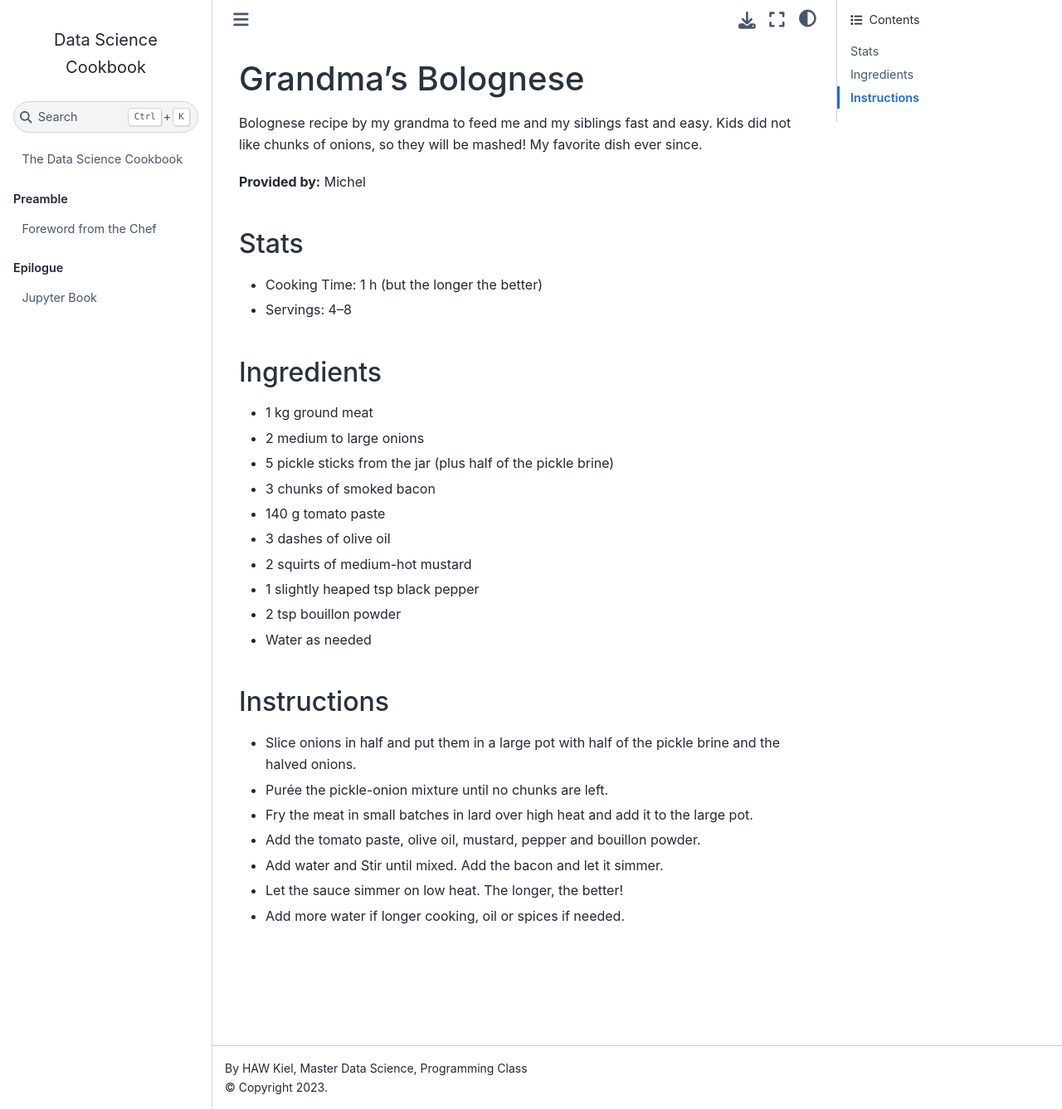
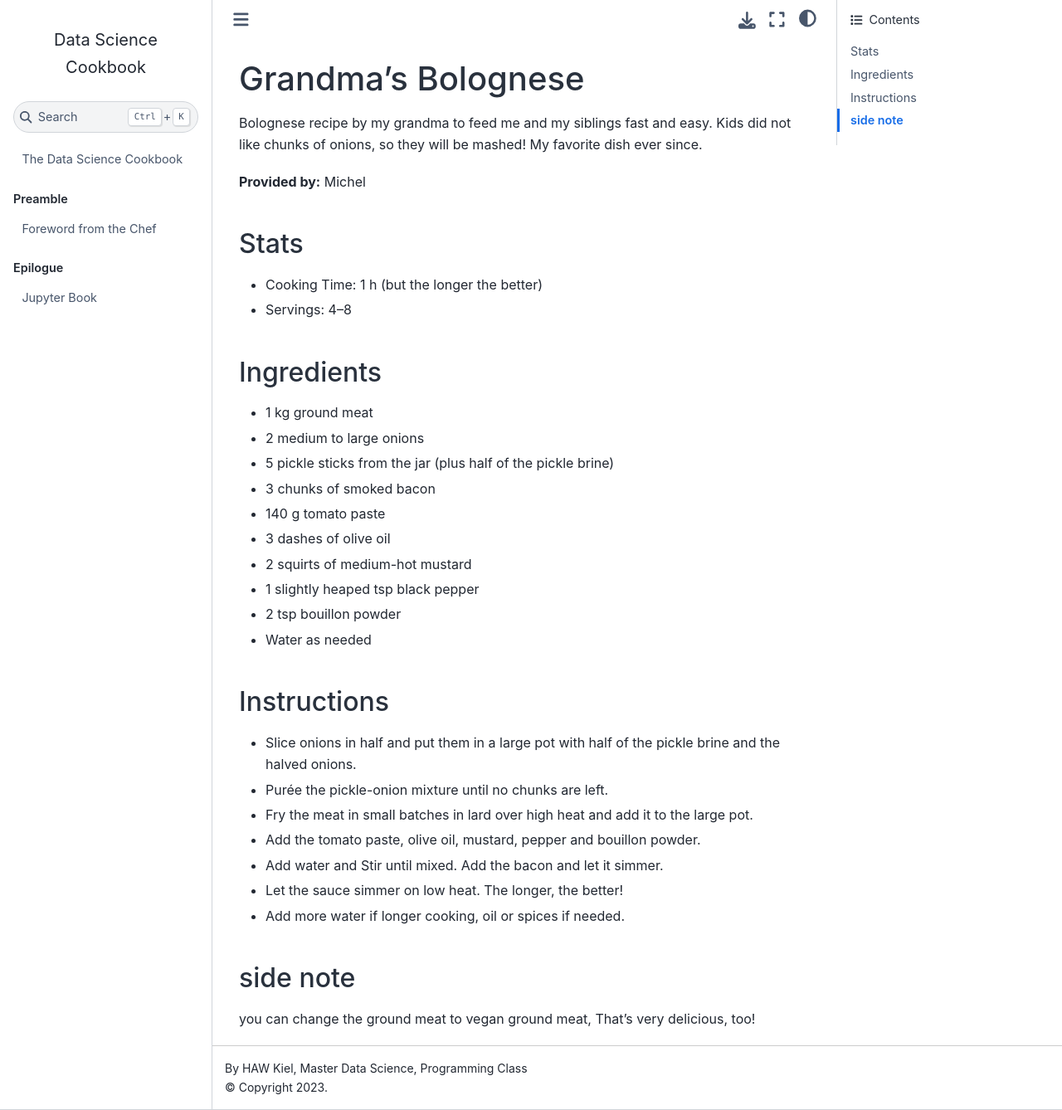
Before and after one commit to alirhml/data-science-cookbook, a Jupyter Book: the page built from recipes/2026-winter/grandmas-bolognese/recipe.md, in a window 1280 px wide and 1338 px high. Shown: the whole window at 83% size. Built offline with Jupyter Book 1.0.4 settings and Sphinx 7.4.7 and the Sphinx Book theme 1.1.4, drawn with Linux system fonts in a browser that asks for light colours.

Commit message:
added side note

```diff
--- a/recipes/2026-winter/grandmas-bolognese/recipe.md
+++ b/recipes/2026-winter/grandmas-bolognese/recipe.md
@@ -27,3 +27,6 @@ Bolognese recipe by my grandma to feed me and my siblings fast and easy. Kids di
 - Add water and Stir until mixed. Add the bacon and let it simmer.
 - Let the sauce simmer on low heat. The longer, the better!
 - Add more water if longer cooking, oil or spices if needed.
+
+## side note
+you can change the ground meat to vegan ground meat, That's very delicious, too!
```
